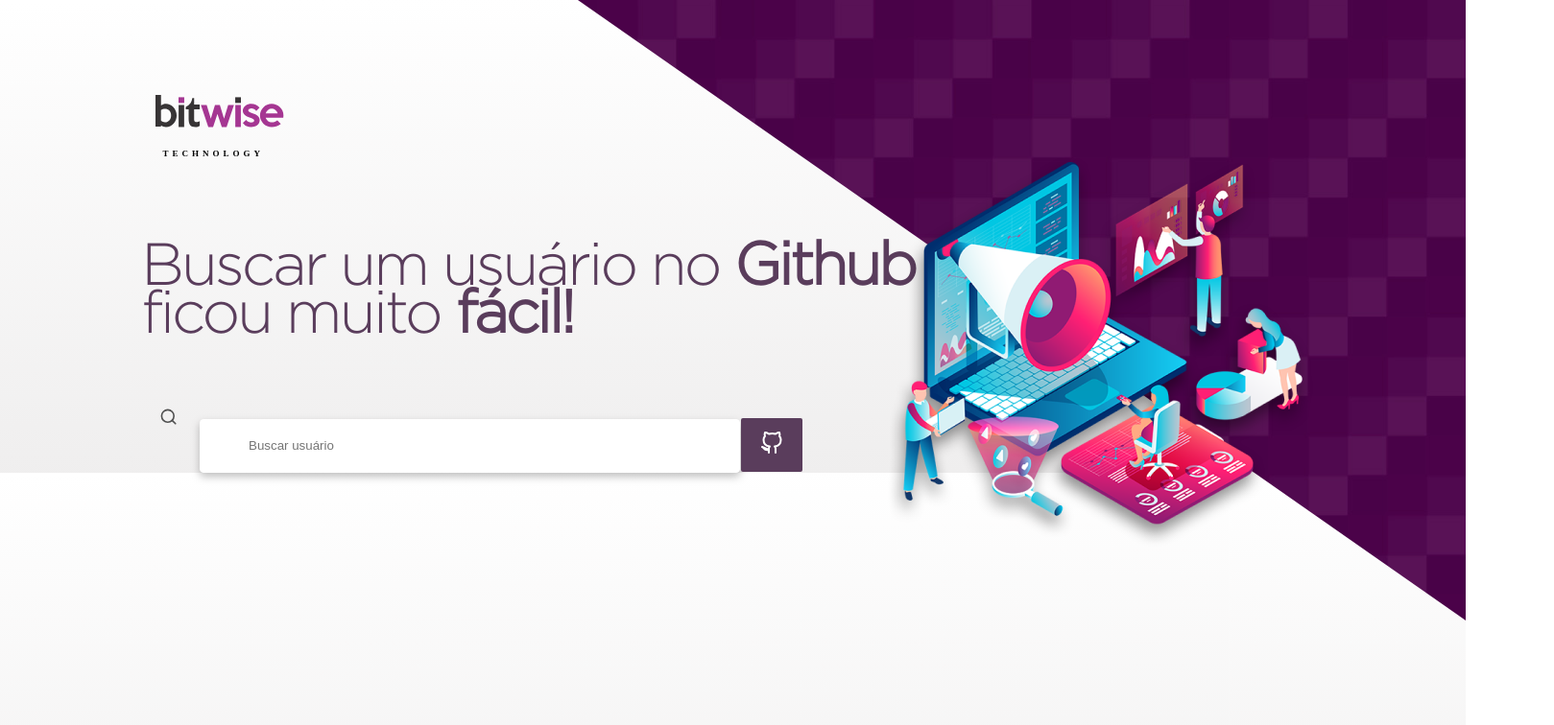
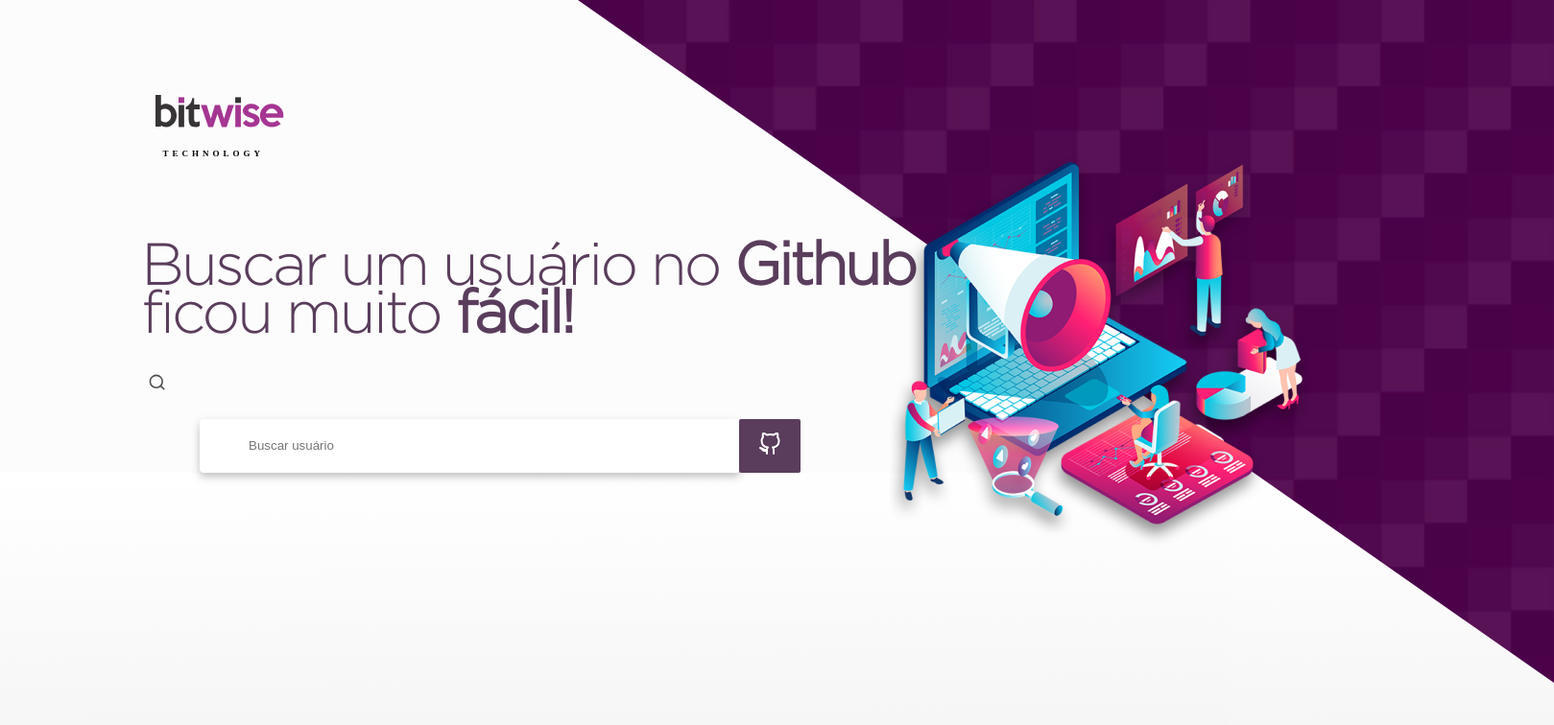
Before and after one commit to bitwise-technology/front-end-test, a React (Create React App) app: page / in a window 1280 px wide. Shown: the top 756 px of the page at 96% size, 1619 px wide, since content can reach past the window. Built offline with nearby package versions, Linux system fonts and the light colour scheme; the HTML template or start-up script is replaced by a standard one.

Commit message:
Correcao do layout do home e melhora na requisicao para api

```diff
--- a/package.json
+++ b/package.json
@@ -42,7 +42,9 @@
   },
   "description": "This project was bootstrapped with [Create React App](https://github.com/facebook/create-react-app).",
   "main": "index.js",
-  "devDependencies": {},
+  "devDependencies": {
+    "surge": "^0.23.0"
+  },
   "author": "",
   "license": "ISC"
 }
--- a/src/components/Search/search.js
+++ b/src/components/Search/search.js
@@ -26,7 +26,7 @@ function Search() {
         localStorage.setItem(
           "repositoriesName",
           JSON.stringify(repositoriesName)
-        );
+          );
         setError(false);
         history.push("./repositories");
       })
@@ -34,6 +34,11 @@ function Search() {
       .catch((err) => {
         setError(true);
       });
+
+  }
+
+  function closeAlert() {
+    document.getElementById('alertmodal').className = "close";
   }
 
   return (
@@ -46,15 +51,16 @@ function Search() {
         onChange={(e) => setUser(e.target.value)}
       />
       <FiSearch className="search_icon" />
-      <button className="git" type="subimit" onClick={submitGetUser}>
+      <button className="git" id='btnSearch' type="subimit" onClick={submitGetUser}>
         <img className="git_img" src={Git} alt="" />
       </button>
       {error ? (
-        <div className="alert">
+        <div className="alert" id='alertmodal'>
+          <button onClick={closeAlert} className='btnclose'>x</button>
           <h2>Nenhum usuário encontrado!</h2>
           <span>
             Enquanto isso, acompanhe a Bitwise nas redes sociais:
-            <img src={Sociais} alt="sociais" />
+            <img src={Sociais}  alt="sociais" />
           </span>
         </div>
       ) : (
--- a/src/components/Search/styled.css
+++ b/src/components/Search/styled.css
@@ -9,8 +9,8 @@
     position: absolute;
     width: 64px;
     height: 56px;
-    left: 772px;
-    top: 436px;
+    left: 770px;
+    top: 437px;
     cursor: pointer;
 
     background: #5A3D5C;
@@ -23,6 +23,10 @@
     right: 10.42%;
     top: 25.06%;
     bottom: 8.33%;
+}
+
+.search_case {
+    background-color: #fcfcfc;
 }
 
 .search {
@@ -48,8 +52,8 @@
 
 .search_icon {
     position: absolute;
-    left: 13%;
-    top: 53.1%;
+    left: 12%;
+    top: 48.6%;
     font-size: 19.2px;
 
     color: #4F4F4F;
@@ -59,8 +63,8 @@
     position: absolute;
     width: 600px;
     height: 160px;
-    left: 12.5%;
-    top: 60%;
+    left: 11.5%;
+    top: 55%;
     border-radius: 20px;
     letter-spacing: -1px;
 
@@ -73,7 +77,7 @@
     font-weight: bold;
     font-size: 29px;
     line-height: 60px;
-    margin: 30px 0 0 40px;
+    margin: 5px 0 0 40px;
 
     color: #F0F0F0;
 }
@@ -98,3 +102,14 @@
     width: 75px;
     margin-left: 50px;
 }
+
+.close {
+    display: none;
+}
+
+.btnclose {
+    color: #FFFFFF;
+    background: linear-gradient(90deg, #A51C92 0%, #F638DC 100%);
+    padding:1rem 0 0 36rem;
+    border-radius: 50%;
+}
--- a/src/pages/Home/styled.css
+++ b/src/pages/Home/styled.css
@@ -18,6 +18,10 @@
     top: 10%;
     bottom: 86.08%;
 
+}
+
+.container > img {
+    width: 110%;
 }
 
 .logo, h3 {
@@ -45,8 +49,6 @@
     color: #5A3D5C;
 }
 
-
-
 .sociais {
     position: absolute;
     width: 5.4vw;
--- a/src/pages/UserRepo/Repositories.js
+++ b/src/pages/UserRepo/Repositories.js
@@ -16,19 +16,20 @@ function Repositories() {
     useEffect(() => {
         let repositoriesName = localStorage.getItem('repositoriesName')
         if(repositoriesName != null) {
-            /*repositoriesName = JSON.parse(repositoriesName)*/
+            repositoriesName = JSON.parse(repositoriesName)
             setRepositories(repositoriesName)
             localStorage.clear()
         // }else {
         //     history.push('/')
+            }
+        }, [])
+        if(repositories !== [] ){
+            Api.get(`users/${repositories[0]}/repos`)
+            .then((res) => {
+                setUser(res.data);
+                    })
         }
-    }, [])
-
-    Api.get(`users/${repositories[0]}/repos`)
-    .then((res) => {
-        setUser(res.data);
-    })
-
+        console.log()
     return (
         <>
         <header>
@@ -54,7 +55,7 @@ function Repositories() {
                 <h3>Qtd de commit</h3>
                 {user.map(repository=> {
                     return (
-                        <div className='repository_name'><p>{repository.size}</p></div>
+                        <div className='repository_name'><p>{repository.id}</p></div>
                     )
                 })}
             </div>
--- a/src/pages/UserRepo/styled.css
+++ b/src/pages/UserRepo/styled.css
@@ -30,8 +30,8 @@ header > input {
 
 .icon_search {
     position: absolute;
-    top: 7.6%;
-    left: 34.2%;
+    top: 6.8%;
+    left: 35.8%;
 
     font-size: 19.2px;
 
@@ -44,7 +44,7 @@ header > input {
     height: 35px;
     position: absolute;
     right: 20vh;
-    top: 48px;
+    top: 57px;
     text-decoration: none;
     border-radius: 10px;
     align-items: center;
```
Also changed, not shown: 2 other files (tests, documents, lock files or other folders).
